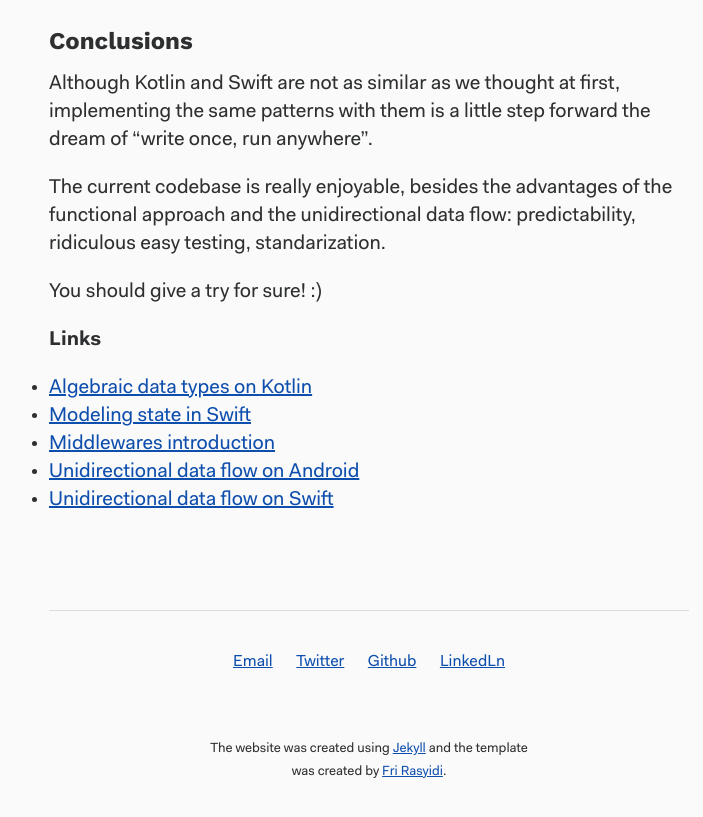
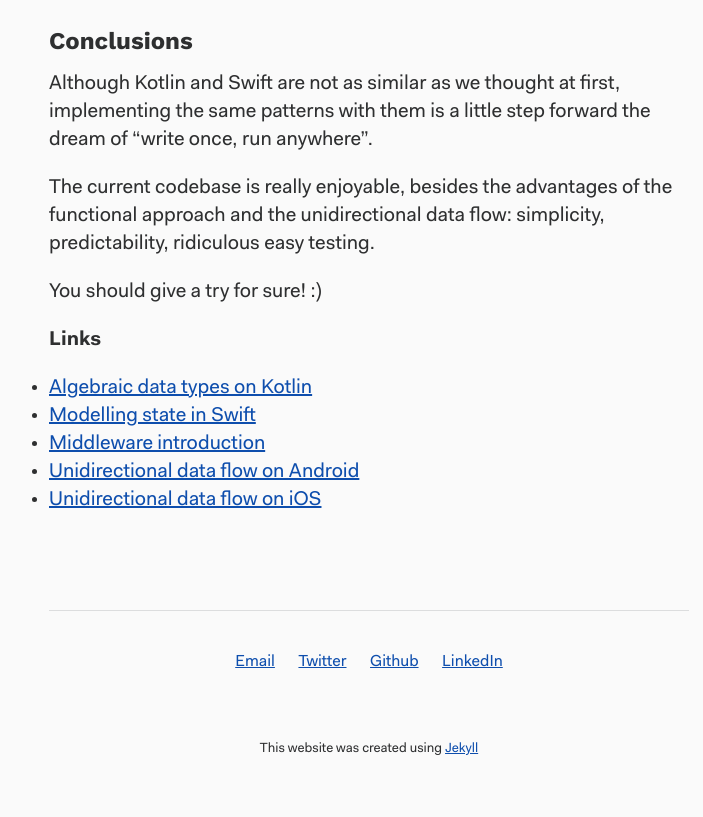
Before and after one commit to monday8am/monday8am.github.io, a Jekyll site: the page built from _posts/2018-03-30-unidirectional.md, in a window 1280 px wide and 1400 px high, scrolled down 1919 px, cut to the strip 562-1379 px from the top of the window. Shown: the whole strip, without its empty margins (271-974 px from the left). Built offline with Jekyll 4.4.1, drawn with Linux system fonts in a browser that asks for light colours; some web fonts are replaced; some of the changed text lies outside the part shown.

Commit message:
Fixed footer.

```diff
--- a/_includes/footer.html
+++ b/_includes/footer.html
@@ -2,14 +2,14 @@
 	<div class="footer-inner">
 
 		<div class="contacts">
-			<a href="mailto:angel.anton@monday8am.com">Email</a>
+			<a href="mailto:hello@monday8am.com">Email</a>
 			<a href="https://twitter.com/angel_anton">Twitter</a>
 			<a href="http://github.com/monday8am/">Github</a>
-			<a href="https://www.linkedin.com/in/angeleanton/">LinkedLn</a>
+			<a href="https://www.linkedin.com/in/angeleanton/">LinkedIn</a>
 		</div>
 
 		<small>
-			<p>The website was created using <a href="https://jekyllrb.com/">Jekyll</a> and the template<br/> was created by <a href="http://frirasyidi.com/">Fri Rasyidi</a>.<br/>
+			<p>This website was created using <a href="https://jekyllrb.com/">Jekyll</a>
 				<!--
 				Page's{% if page.date %}&nbsp;date&nbsp;of&nbsp;creation:&nbsp;<time>{{ page.date | date: "%F"}}</time>{% if page.update %}, {% endif %}{% endif %}{% if page.update %}last&nbsp;update:&nbsp;<time>{{ page.update| date: "%F"}}</time>{% endif %}.</p> -->
 		</small>
--- a/_posts/2018-03-30-unidirectional.md
+++ b/_posts/2018-03-30-unidirectional.md
@@ -43,14 +43,14 @@ and the same state translated to Kotlin
 
 Although Kotlin and Swift are not as similar as we thought at first, implementing the same patterns with them is a little step forward the dream of "write once, run anywhere".
 
-The current codebase is really enjoyable, besides the advantages of the functional approach and the unidirectional data flow: predictability, ridiculous easy testing, standarization.
+The current codebase is really enjoyable, besides the advantages of the functional approach and the unidirectional data flow: simplicity, predictability, ridiculous easy testing.
 
 You should give a try for sure! :)
 
 #### Links
 
 - [Algebraic data types on Kotlin](https://medium.com/car2godevs/kotlin-adt-74472319962a)
-- [Modeling state in Swift](https://www.swiftbysundell.com/posts/modelling-state-in-swift)
-- [Middlewares introduction](https://medium.com/@jacobp100/you-arent-using-redux-middleware-enough-94ffe991e6)
+- [Modelling state in Swift](https://www.swiftbysundell.com/posts/modelling-state-in-swift)
+- [Middleware introduction](https://medium.com/@jacobp100/you-arent-using-redux-middleware-enough-94ffe991e6)
 - [Unidirectional data flow on Android](https://proandroiddev.com/unidirectional-data-flow-on-android-the-blog-post-part-1-cadcf88c72f5)
-- [Unidirectional data flow on Swift](https://academy.realm.io/posts/benji-encz-unidirectional-data-flow-swift/)
+- [Unidirectional data flow on iOS](https://academy.realm.io/posts/benji-encz-unidirectional-data-flow-swift/)
```
Also changed, not shown: other parts of _posts/2018-03-30-unidirectional.md (+2 -2 lines).
